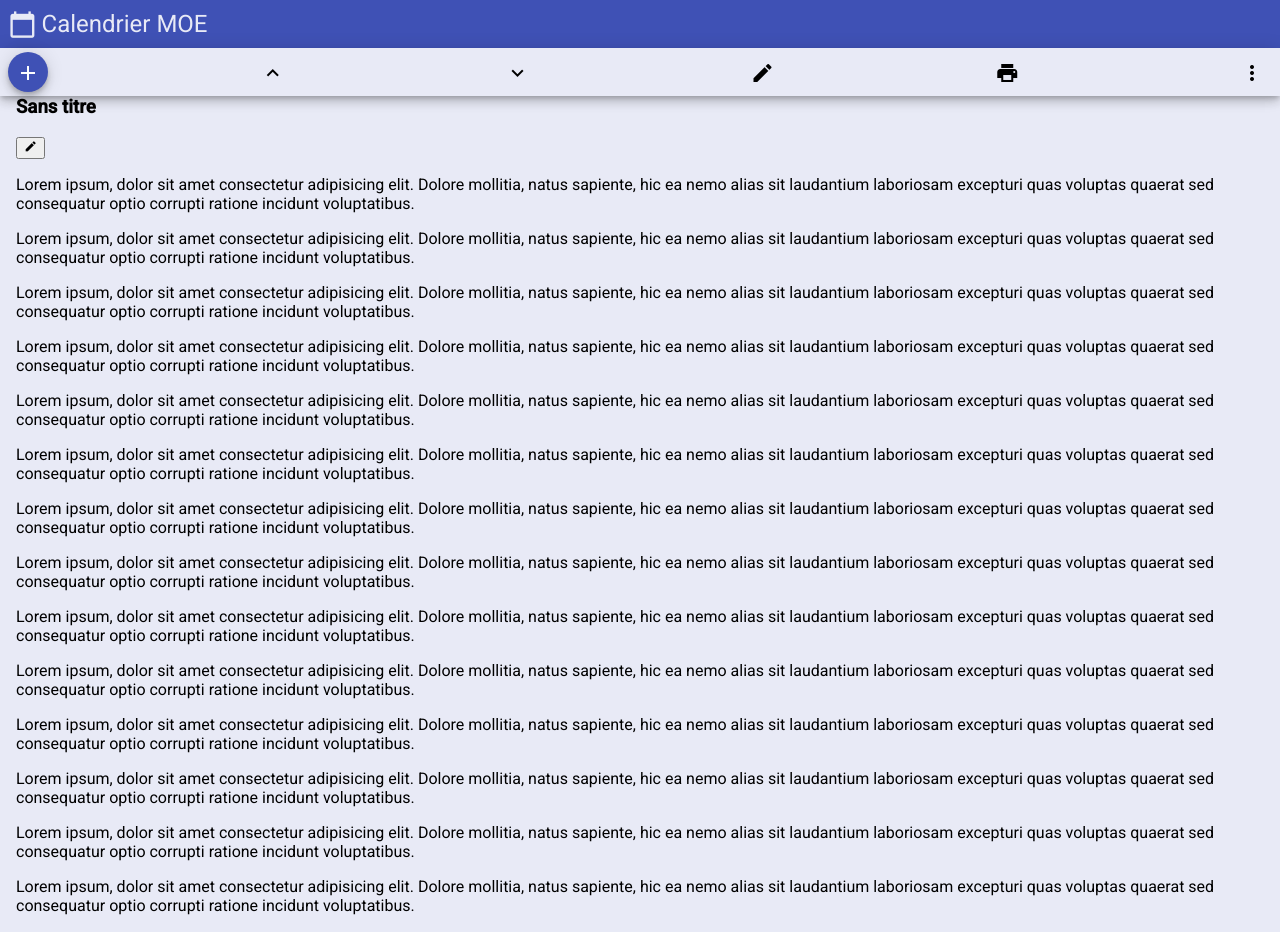
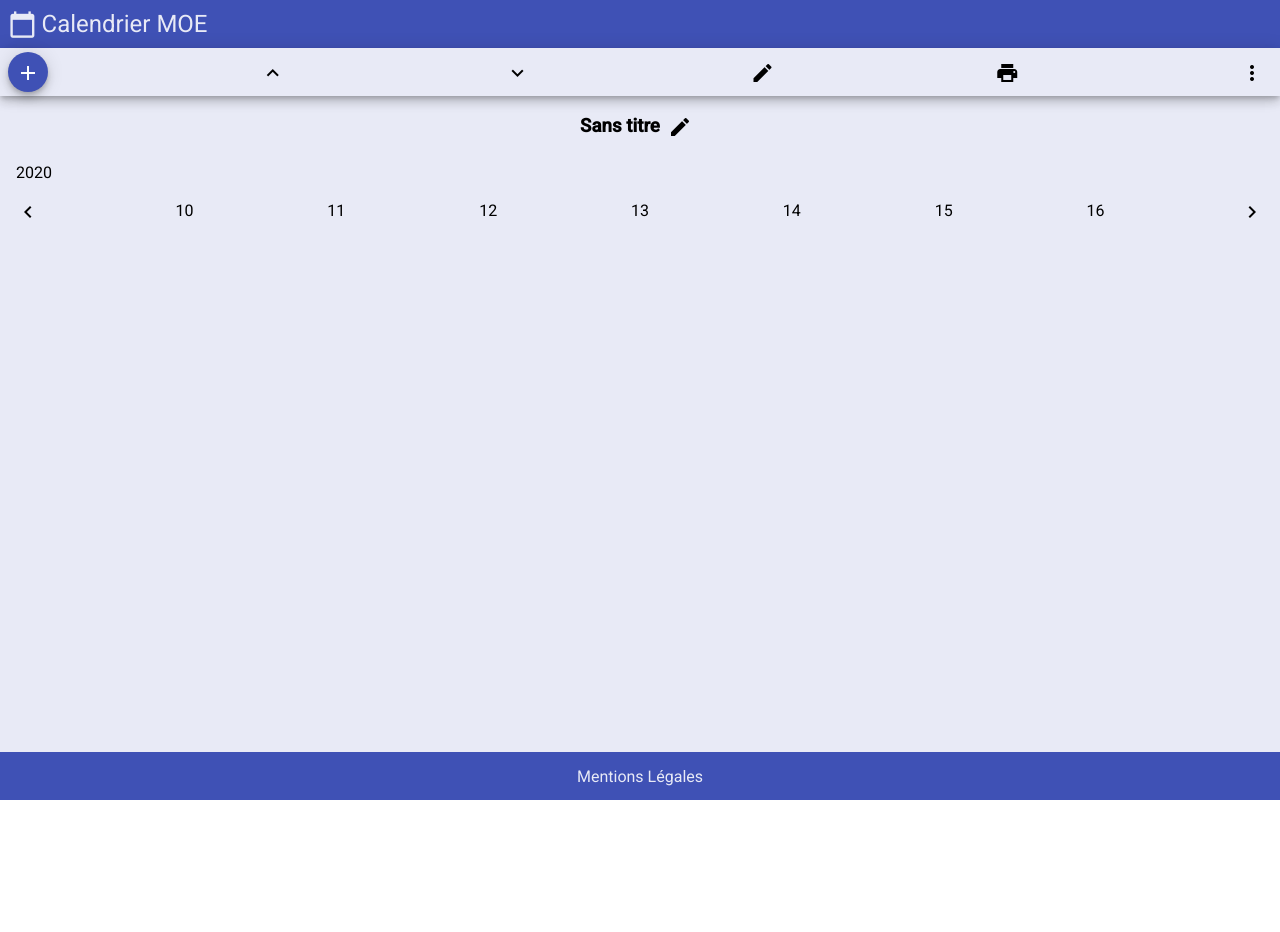
Before and after one commit to jlguenego/moe-calendar, an Angular app: page /planning in a window 1280 px wide. Shown: the top 932 px of the page. After the commit the page ends 800 px from the top, so only its background shows below. Built offline with nearby package versions, Linux system fonts and the light colour scheme.

Commit message:
add header planning

```diff
--- a/src/app/planning/planning.component.html
+++ b/src/app/planning/planning.component.html
@@ -23,106 +23,26 @@
   </section>
   <section class="title">
     <h1>Sans titre</h1>
-    <button>
-      <mat-icon [inline]="true">edit</mat-icon>
+    <button mat-icon-button aria-label="up">
+      <mat-icon>edit</mat-icon>
     </button>
   </section>
   <section class="content">
-    <p>
-      Lorem ipsum, dolor sit amet consectetur adipisicing elit. Dolore mollitia,
-      natus sapiente, hic ea nemo alias sit laudantium laboriosam excepturi quas
-      voluptas quaerat sed consequatur optio corrupti ratione incidunt
-      voluptatibus.
-    </p>
-    <p>
-      Lorem ipsum, dolor sit amet consectetur adipisicing elit. Dolore mollitia,
-      natus sapiente, hic ea nemo alias sit laudantium laboriosam excepturi quas
-      voluptas quaerat sed consequatur optio corrupti ratione incidunt
-      voluptatibus.
-    </p>
-    <p>
-      Lorem ipsum, dolor sit amet consectetur adipisicing elit. Dolore mollitia,
-      natus sapiente, hic ea nemo alias sit laudantium laboriosam excepturi quas
-      voluptas quaerat sed consequatur optio corrupti ratione incidunt
-      voluptatibus.
-    </p>
-    <p>
-      Lorem ipsum, dolor sit amet consectetur adipisicing elit. Dolore mollitia,
-      natus sapiente, hic ea nemo alias sit laudantium laboriosam excepturi quas
-      voluptas quaerat sed consequatur optio corrupti ratione incidunt
-      voluptatibus.
-    </p>
-    <p>
-      Lorem ipsum, dolor sit amet consectetur adipisicing elit. Dolore mollitia,
-      natus sapiente, hic ea nemo alias sit laudantium laboriosam excepturi quas
-      voluptas quaerat sed consequatur optio corrupti ratione incidunt
-      voluptatibus.
-    </p>
-    <p>
-      Lorem ipsum, dolor sit amet consectetur adipisicing elit. Dolore mollitia,
-      natus sapiente, hic ea nemo alias sit laudantium laboriosam excepturi quas
-      voluptas quaerat sed consequatur optio corrupti ratione incidunt
-      voluptatibus.
-    </p>
-    <p>
-      Lorem ipsum, dolor sit amet consectetur adipisicing elit. Dolore mollitia,
-      natus sapiente, hic ea nemo alias sit laudantium laboriosam excepturi quas
-      voluptas quaerat sed consequatur optio corrupti ratione incidunt
-      voluptatibus.
-    </p>
-    <p>
-      Lorem ipsum, dolor sit amet consectetur adipisicing elit. Dolore mollitia,
-      natus sapiente, hic ea nemo alias sit laudantium laboriosam excepturi quas
-      voluptas quaerat sed consequatur optio corrupti ratione incidunt
-      voluptatibus.
-    </p>
-    <p>
-      Lorem ipsum, dolor sit amet consectetur adipisicing elit. Dolore mollitia,
-      natus sapiente, hic ea nemo alias sit laudantium laboriosam excepturi quas
-      voluptas quaerat sed consequatur optio corrupti ratione incidunt
-      voluptatibus.
-    </p>
-    <p>
-      Lorem ipsum, dolor sit amet consectetur adipisicing elit. Dolore mollitia,
-      natus sapiente, hic ea nemo alias sit laudantium laboriosam excepturi quas
-      voluptas quaerat sed consequatur optio corrupti ratione incidunt
-      voluptatibus.
-    </p>
-    <p>
-      Lorem ipsum, dolor sit amet consectetur adipisicing elit. Dolore mollitia,
-      natus sapiente, hic ea nemo alias sit laudantium laboriosam excepturi quas
-      voluptas quaerat sed consequatur optio corrupti ratione incidunt
-      voluptatibus.
-    </p>
-    <p>
-      Lorem ipsum, dolor sit amet consectetur adipisicing elit. Dolore mollitia,
-      natus sapiente, hic ea nemo alias sit laudantium laboriosam excepturi quas
-      voluptas quaerat sed consequatur optio corrupti ratione incidunt
-      voluptatibus.
-    </p>
-    <p>
-      Lorem ipsum, dolor sit amet consectetur adipisicing elit. Dolore mollitia,
-      natus sapiente, hic ea nemo alias sit laudantium laboriosam excepturi quas
-      voluptas quaerat sed consequatur optio corrupti ratione incidunt
-      voluptatibus.
-    </p>
-    <p>
-      Lorem ipsum, dolor sit amet consectetur adipisicing elit. Dolore mollitia,
-      natus sapiente, hic ea nemo alias sit laudantium laboriosam excepturi quas
-      voluptas quaerat sed consequatur optio corrupti ratione incidunt
-      voluptatibus.
-    </p>
-    <p>
-      Lorem ipsum, dolor sit amet consectetur adipisicing elit. Dolore mollitia,
-      natus sapiente, hic ea nemo alias sit laudantium laboriosam excepturi quas
-      voluptas quaerat sed consequatur optio corrupti ratione incidunt
-      voluptatibus.
-    </p>
-    <p>
-      Lorem ipsum, dolor sit amet consectetur adipisicing elit. Dolore mollitia,
-      natus sapiente, hic ea nemo alias sit laudantium laboriosam excepturi quas
-      voluptas quaerat sed consequatur optio corrupti ratione incidunt
-      voluptatibus.
-    </p>
+    <header>
+      <section class="year">
+        <span>2020</span>
+      </section>
+      <section class="week">
+        <button mat-icon-button aria-label="previous">
+          <mat-icon>keyboard_arrow_left</mat-icon>
+        </button>
+        <span *ngFor="let weekNbr of [10, 11, 12, 13, 14, 15, 16]">
+          {{ weekNbr }}
+        </span>
+        <button mat-icon-button aria-label="next">
+          <mat-icon>keyboard_arrow_right</mat-icon>
+        </button>
+      </section>
+    </header>
   </section>
 </main>
--- a/src/app/planning/planning.component.scss
+++ b/src/app/planning/planning.component.scss
@@ -21,4 +21,24 @@ nav {
 
 .title {
   margin-top: 3em;
+  display: flex;
+  justify-content: center;
+  align-items: center;
 }
+
+.year {
+  span {
+    display: flex;
+    padding: 0.5em;
+  }
+}
+
+.week {
+  display: flex;
+  justify-content: space-between;
+  align-items: center;
+  span {
+    display: inline-block;
+    padding: 0.4em;
+  }
+}
--- a/src/styles.scss
+++ b/src/styles.scss
@@ -15,6 +15,6 @@ body {
   font-family: Roboto, "Helvetica Neue", sans-serif;
 }
 
-section {
+main > section {
   padding: 0 0.5em;
 }
```
